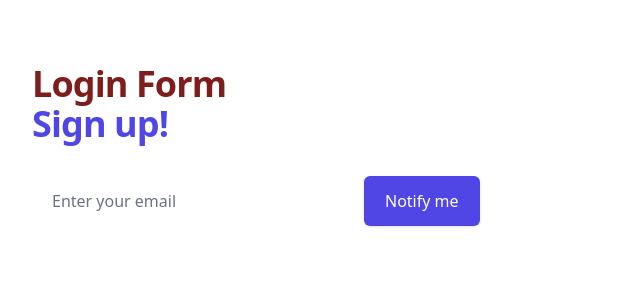
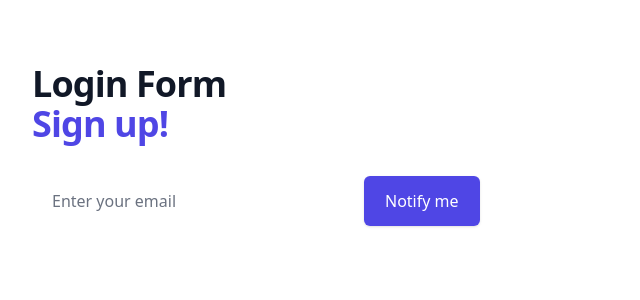
Before and after one commit to yutakase0224/next-tailwind, a Next.js app: page /login in a window 1280 px wide. Shown: the top 300 px of the page, without its empty margins (0-640 px from the left). Built offline with nearby package versions, Linux system fonts and the light colour scheme.

Commit message:
title red

```diff
--- a/pages/login.tsx
+++ b/pages/login.tsx
@@ -4,7 +4,7 @@ const Login = () => {
   return (
     <div className="bg-white">
       <div className="mx-auto max-w-7xl py-12 px-6 lg:py-16 lg:px-8">
-        <h2 className="inline text-3xl font-bold tracking-tight text-red-900 sm:block sm:text-4xl">
+        <h2 className="inline text-3xl font-bold tracking-tight text-gray-900 sm:block sm:text-4xl">
           Login Form
         </h2>
         <p className="inline text-3xl font-bold tracking-tight text-indigo-600 sm:block sm:text-4xl">
```
